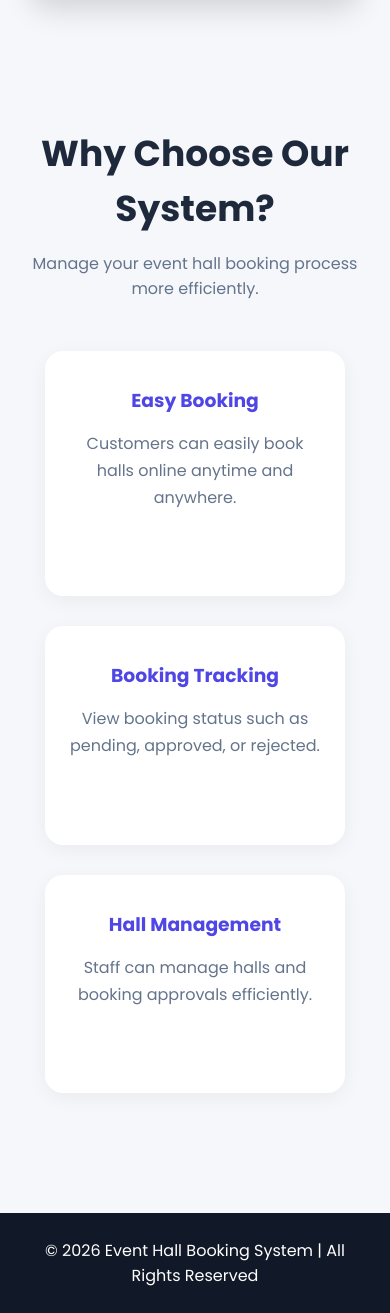
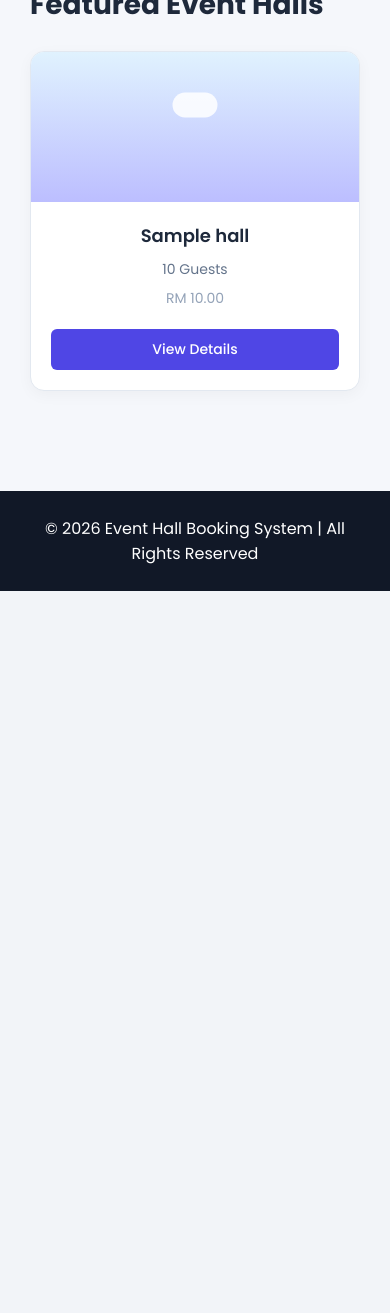
Before and after one commit to syasmien/project_ICT600, a PHP site: page / in a window 390 px wide. Shown: the part 950-2263 px from the top of the page. After the commit the page ends 1541 px from the top, so only its background shows below. Run offline with PHP 8.4, Linux system fonts and the light colour scheme; tables that the repository leaves empty hold one stand-in row (values such as "Sample post").

Commit message:
Update Welcome page

```diff
--- a/index.php
+++ b/index.php
@@ -1,3 +1,22 @@
+<?php
+// 1. Establish database connection
+$servername = "localhost";
+$username = "root";
+$password = "";
+$dbname = "event_hall_booking";
+
+$conn = new mysqli($servername, $username, $password, $dbname);
+
+// Check connection
+if ($conn->connect_error) {
+    die("Connection failed: " . $conn->connect_error);
+}
+
+// 2. Fetch all available halls (Removed image_path)
+$sql = "SELECT hall_id, hall_name, hall_capacity, price FROM hall";
+$result = $conn->query($sql);
+?>
+
 <!DOCTYPE html>
 <html lang="en">
 <head>
@@ -5,101 +24,106 @@
     <meta name="viewport" content="width=device-width, initial-scale=1.0">
     <title>Event Hall Booking System</title>
 
-    <!-- GOOGLE FONT -->
     <link href="https://fonts.googleapis.com/css2?family=Poppins:wght@300;400;500;600;700&display=swap" rel="stylesheet">
 
     <style>
-
-        *{
+        * {
             margin: 0;
             padding: 0;
             box-sizing: border-box;
             font-family: 'Poppins', sans-serif;
         }
 
-        body{
+        body {
             background-color: #f5f7fb;
         }
 
-        /* NAVBAR */
-
-        nav{
+        /* --- NAVBAR --- */
+        nav {
             width: 100%;
             padding: 18px 80px;
             display: flex;
             justify-content: space-between;
             align-items: center;
-            background-color: white;
+            background-color: white; /* Clean white background from your original design */
             box-shadow: 0px 2px 10px rgba(0,0,0,0.05);
             position: fixed;
             top: 0;
             z-index: 100;
         }
 
-        nav h2{
+        nav h2 {
             color: #2c3e50;
             font-weight: 700;
         }
 
-        nav ul{
+        nav ul {
             list-style: none;
             display: flex;
             gap: 30px;
             align-items: center;
         }
 
-        nav ul li a{
+        nav ul li a {
             text-decoration: none;
             color: #333;
             font-weight: 500;
             transition: 0.3s;
         }
 
-        nav ul li a:hover{
-            color: #4f46e5;
+        nav ul li a:hover {
+            color: #4f46e5; /* The Indigo/Blue accent on hover */
         }
 
-        .nav-btn{
-            background-color: #4f46e5;
+        .nav-btn {
+            background-color: #4f46e5; /* Your preferred blue */
             color: white !important;
             padding: 10px 18px;
             border-radius: 8px;
+            font-weight: 600;
         }
 
-        /* HERO SECTION */
-
-        .hero{
-            min-height: 100vh;
-            display: flex;
-            justify-content: space-between;
-            align-items: center;
-            padding: 140px 80px 80px;
-            gap: 50px;
+        .nav-btn:hover {
+            background-color: #4338ca;
         }
 
-        .hero-text{
-            flex: 1;
+        /* --- MAIN SPLIT CONTAINER --- */
+        .main-layout {
+            max-width: 1400px;
+            margin: 0 auto;
+            padding: 140px 80px 40px;
+            display: grid;
+            grid-template-columns: 1fr 1.5fr; /* Wireframe layout: Left side (Hero), Right side (Featured Halls) */
+            gap: 60px;
+            min-height: calc(100vh - 80px);
         }
 
-        .hero-text h1{
-            font-size: 58px;
+        /* --- HERO SECTION (LEFT) --- */
+        .hero-text {
+            display: flex;
+            flex-direction: column;
+            justify-content: flex-start;
+        }
+
+        .hero-text h1 {
+            font-size: 46px;
             line-height: 1.2;
             color: #1e293b;
             margin-bottom: 25px;
         }
 
-        .hero-text p{
-            font-size: 18px;
+        .hero-text p {
+            font-size: 16px;
             color: #64748b;
             line-height: 1.8;
             margin-bottom: 35px;
         }
 
-        .hero-buttons a{
+        .hero-buttons a {
             text-decoration: none;
         }
 
-        .hero-buttons button{
+        .hero-buttons button {
             padding: 14px 28px;
             border: none;
             border-radius: 10px;
@@ -110,83 +134,136 @@
             transition: 0.3s;
         }
 
-        .book-btn{
-            background-color: #4f46e5;
+        .book-btn {
+            background-color: #4f46e5; /* Your preferred blue */
             color: white;
         }
 
-        .explore-btn{
+        .book-btn:hover {
+            background-color: #4338ca;
+        }
+
+        .explore-btn {
             background-color: white;
             border: 1px solid #dcdcdc !important;
+            color: #333;
         }
 
-        .hero-buttons button:hover{
+        .hero-buttons button:hover {
             transform: translateY(-2px);
         }
 
-        /* HERO IMAGE */
-
-        .hero-image{
-            flex: 1;
+        .hero-image {
+            margin-top: 40px;
+            width: 100%;
         }
 
-        .hero-image img{
+        .hero-image img {
             width: 100%;
-            border-radius: 20px;
-            box-shadow: 0px 10px 30px rgba(0,0,0,0.15);
+            border-radius: 15px;
+            box-shadow: 0px 5px 20px rgba(0,0,0,0.08);
         }
 
-        /* FEATURES */
-
-        .features{
-            padding: 80px;
-            text-align: center;
+        /* --- FEATURED HALLS CONTAINER (RIGHT) --- */
+        .featured-halls {
+            background-color: transparent;
         }
 
-        .features h2{
-            font-size: 36px;
-            margin-bottom: 15px;
+        .featured-halls h2 {
+            font-size: 28px;
             color: #1e293b;
+            margin-bottom: 25px;
         }
 
-        .features p{
-            color: #64748b;
-            margin-bottom: 50px;
+        .halls-grid {
+            display: grid;
+            grid-template-columns: repeat(auto-fit, minmax(240px, 1fr));
+            gap: 20px;
         }
 
-        .feature-container{
+        /* --- HALL CARD STYLES --- */
+        .hall-card {
+            background-color: white;
+            border-radius: 14px;
+            overflow: hidden;
+            box-shadow: 0px 4px 15px rgba(0,0,0,0.04);
+            border: 1px solid #e2e8f0;
             display: flex;
-            justify-content: center;
-            gap: 30px;
-            flex-wrap: wrap;
-        }
-
-        .feature-card{
-            background-color: white;
-            width: 300px;
-            padding: 35px 25px;
-            border-radius: 18px;
-            box-shadow: 0px 5px 20px rgba(0,0,0,0.05);
+            flex-direction: column;
+            text-align: center;
             transition: 0.3s;
         }
 
-        .feature-card:hover{
-            transform: translateY(-5px);
+        .hall-card:hover {
+            transform: translateY(-4px);
+            box-shadow: 0px 8px 25px rgba(0,0,0,0.08);
         }
 
-        .feature-card h3{
-            margin-bottom: 15px;
-            color: #4f46e5;
+        .hall-card-img {
+            height: 150px;
+            background: linear-gradient(to bottom, #e0f2fe, #bcbeff); /* Updated placeholder gradient to match your blue style */
+            position: relative;
         }
 
-        .feature-card p{
-            color: #64748b;
-            line-height: 1.7;
+        /* Cloud visual representation from the wireframe */
+        .hall-card-img::before {
+            content: '';
+            position: absolute;
+            top: 35%;
+            left: 50%;
+            transform: translate(-50%, -50%);
+            background: white;
+            width: 45px;
+            height: 25px;
+            border-radius: 20px;
+            opacity: 0.85;
         }
 
-        /* FOOTER */
+        .hall-card-body {
+            padding: 20px;
+            display: flex;
+            flex-direction: column;
+            flex-grow: 1;
+            justify-content: space-between;
+        }
 
-        footer{
+        .hall-title {
+            font-size: 18px;
+            font-weight: 600;
+            color: #1e293b;
+            margin-bottom: 10px;
+        }
+
+        .hall-capacity {
+            font-size: 14px;
+            color: #64748b;
+            margin-bottom: 8px;
+        }
+
+        .hall-price {
+            font-size: 14px;
+            color: #94a3b8;
+            margin-bottom: 20px;
+        }
+
+        .view-btn {
+            display: block;
+            background-color: #4f46e5; /* Adjusted to match your primary blue theme */
+            color: white;
+            text-decoration: none;
+            padding: 10px;
+            border-radius: 6px;
+            font-size: 14px;
+            font-weight: 500;
+            transition: 0.2s;
+        }
+
+        .view-btn:hover {
+            background-color: #4338ca;
+        }
+
+        /* --- FOOTER --- */
+        footer {
             background-color: #111827;
             color: white;
             text-align: center;
@@ -194,147 +271,100 @@
             margin-top: 60px;
         }
 
-        /* RESPONSIVE */
-
-        @media(max-width: 900px){
-
-            nav{
+        /* --- RESPONSIVE ADJUSTMENTS --- */
+        @media(max-width: 1024px) {
+            .main-layout {
+                grid-template-columns: 1fr;
+                padding: 120px 30px 40px;
+                gap: 40px;
+            }
+            nav {
                 padding: 18px 30px;
             }
-
-            .hero{
-                flex-direction: column;
-                text-align: center;
-                padding: 140px 30px 60px;
-            }
-
-            .hero-text h1{
-                font-size: 42px;
-            }
-
-            .hero-buttons button{
-                margin-bottom: 15px;
-            }
-
-            .features{
-                padding: 60px 30px;
-            }
         }
-
     </style>
 </head>
 <body>
 
-    <!-- NAVBAR -->
-
     <nav>
-
         <h2>EHBS</h2>
-
         <ul>
             <li><a href="#">Home</a></li>
-            <li><a href="#">About</a></li>
-            <li><a href="#">Contact</a></li>
-
+            <li><a href="#about">About</a></li>
+            <li><a href="#contact">Contact</a></li>
+            <li><a href="#policy">Web Policy</a></li>
             <li>
-                <a href="auth/login.php" class="nav-btn">
-                    Login
-                </a>
+                <a href="auth/login.php" class="nav-btn">Login</a>
             </li>
         </ul>
-
     </nav>
 
-    <!-- HERO SECTION -->
+    <main class="main-layout">
 
-    <section class="hero">
-
-        <div class="hero-text">
-
-            <h1>
-                Book Your Perfect Event Hall Easily
-            </h1>
-
+        <section class="hero-text">
+            <h1>Welcome to Event Hall Booking System</h1>
             <p>
-                Our Event Hall Booking System helps customers reserve halls
-                for weddings, meetings, seminars, corporate events, and
-                celebrations quickly and efficiently.
+                Find and book the perfect event hall for your special occasions.
+                Our system helps customers reserve spaces for weddings, meetings,
+                seminars, corporate events, and celebrations quickly and efficiently.
             </p>
 
             <div class="hero-buttons">
-
                 <a href="auth/register.php">
-                    <button class="book-btn">
-                        Get Started
-                    </button>
+                    <button class="book-btn">Book Now</button>
                 </a>
-
-                <a href="#">
-                    <button class="explore-btn">
-                        Explore Halls
-                    </button>
+                <a href="#featured-section">
+                    <button class="explore-btn">Explore Halls</button>
                 </a>
-
             </div>
 
-        </div>
+            <div class="hero-image">
+                <img src="assets/images/hall.jpg" alt="Event Hall Display">
+            </div>
+        </section>
 
-        <div class="hero-image">
+        <section class="featured-halls" id="featured-section">
+            <h2>Featured Event Halls</h2>
 
-            <img src="assets/images/hall.jpg" alt="Event Hall">
+            <div class="halls-grid">
+    <?php
+    // Check if there are any halls in the database
+    if ($result && $result->num_rows > 0) {
+        // Loop through each row of data
+        while($row = $result->fetch_assoc()) {
+            ?>
 
-        </div>
+            <div class="hall-card">
+                <div class="hall-card-img"></div>
 
-    </section>
+                <div class="hall-card-body">
+                    <div class="hall-title"><?php echo htmlspecialchars($row['hall_name']); ?></div>
 
-    <!-- FEATURES -->
+                    <div class="hall-capacity"><?php echo htmlspecialchars($row['hall_capacity']); ?> Guests</div>
 
-    <section class="features">
+                    <div class="hall-price">RM <?php echo number_format($row['price'], 2); ?></div>
 
-        <h2>Why Choose Our System?</h2>
-
-        <p>
-            Manage your event hall booking process more efficiently.
-        </p>
-
-        <div class="feature-container">
-
-            <div class="feature-card">
-                <h3>Easy Booking</h3>
-
-                <p>
-                    Customers can easily book halls online anytime and anywhere.
-                </p>
+                    <a href="hall-details.php?id=<?php echo $row['hall_id']; ?>" class="view-btn">View Details</a>
+                </div>
             </div>
 
-            <div class="feature-card">
-                <h3>Booking Tracking</h3>
+            <?php
+        }
+    } else {
+        // Fallback if database table is empty
+        echo "<p style='grid-column: 1/-1; color:#64748b;'>No halls available at the moment.</p>";
+    }
 
-                <p>
-                    View booking status such as pending, approved, or rejected.
-                </p>
-            </div>
+    // Close connection after rendering
+    $conn->close();
+    ?>
+</div>
+        </section>
 
-            <div class="feature-card">
-                <h3>Hall Management</h3>
-
-                <p>
-                    Staff can manage halls and booking approvals efficiently.
-                </p>
-            </div>
-
-        </div>
-
-    </section>
-
-    <!-- FOOTER -->
+    </main>
 
     <footer>
-
-        <p>
-            © 2026 Event Hall Booking System | All Rights Reserved
-        </p>
-
+        <p>© 2026 Event Hall Booking System | All Rights Reserved</p>
     </footer>
 
 </body>
```
